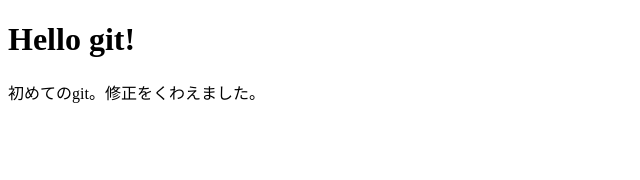
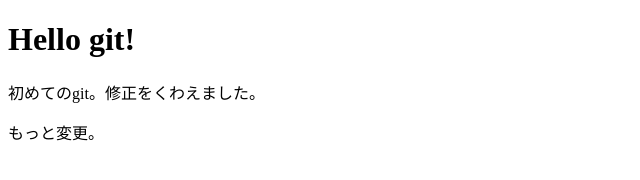
Before and after one commit to yusuke-ogata-yo/sample, a plain HTML site: page index.html in a window 1280 px wide. Shown: the whole page, without its empty margins (0-640 px from the left). Drawn offline with Linux system fonts and the light colour scheme.

Commit message:
軽微な修正。句点を忘れたためamend。addfileにも追記。

```diff
--- a/index.html
+++ b/index.html
@@ -9,6 +9,7 @@
 <body>
   <h1>Hello git!</h1>
   <p>初めてのgit。修正をくわえました。</p>
+  <p>もっと変更。</p>
 
 </body>
 </html>
```
